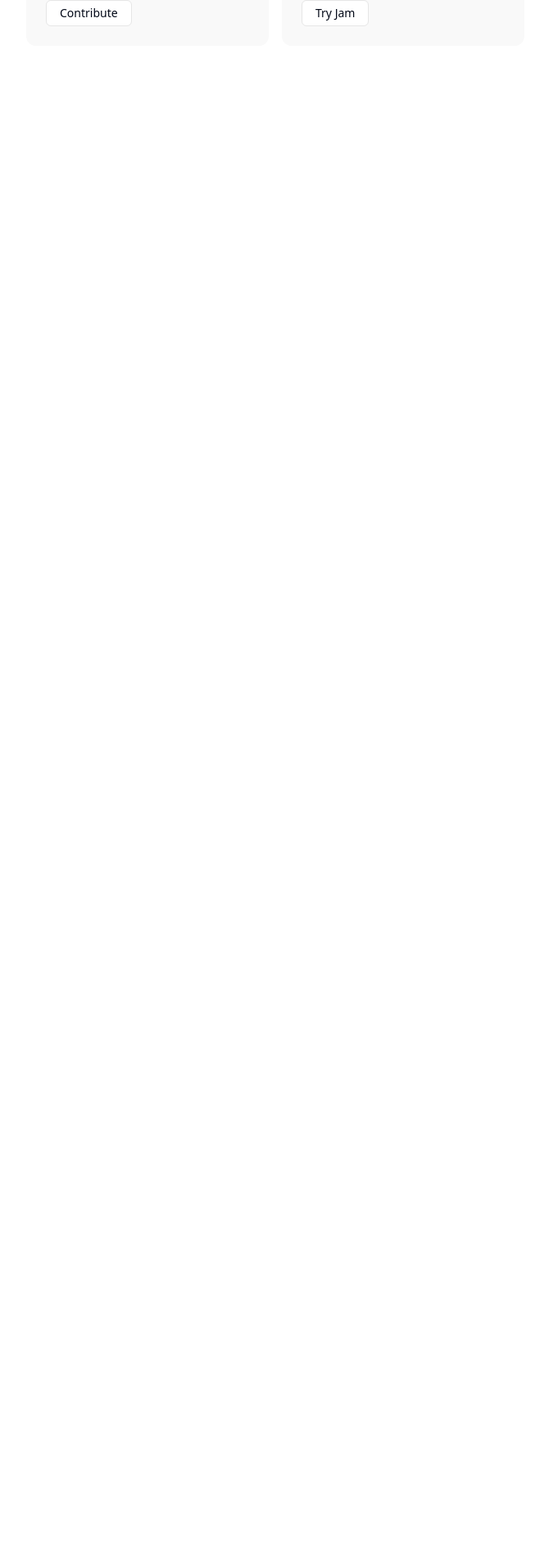
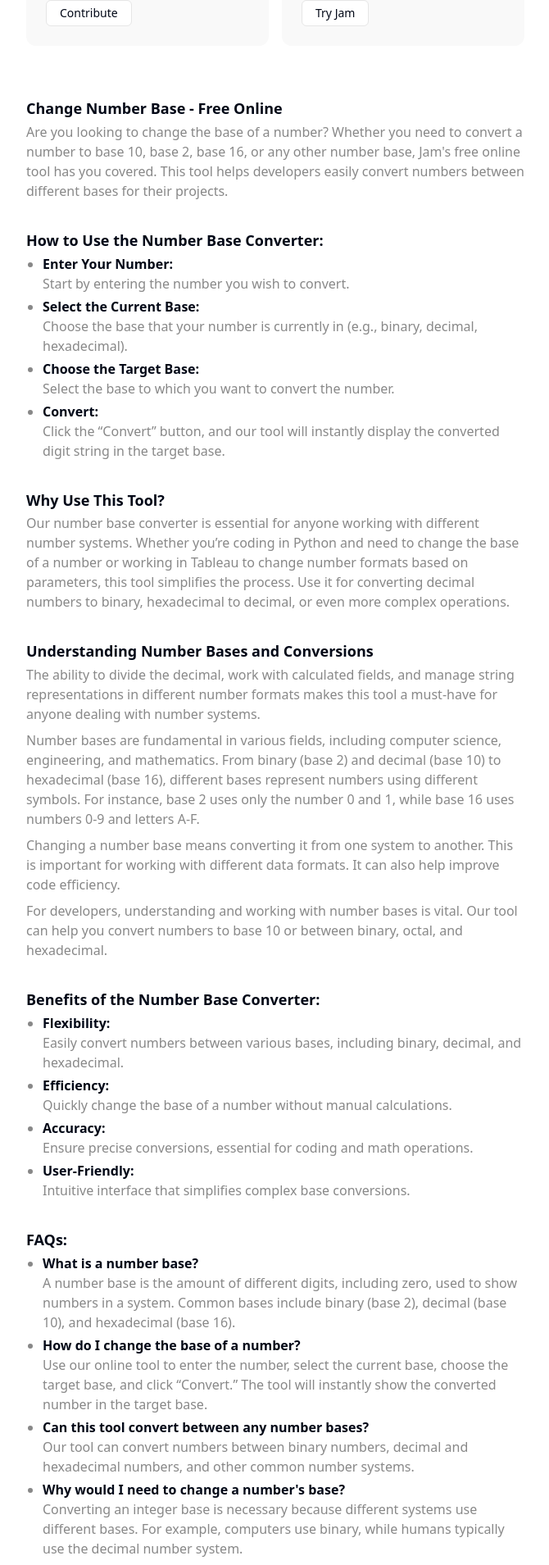
Before and after one commit to jamdotdev/jam-dev-utilities, a Next.js app: page /utilities/number-base-changer in a window 1280 px wide. Shown: the part 844-2753 px from the top of the page at 82% size, without its empty margins (304-974 px from the left). Before the commit the page ends 964 px from the top, so only its background shows below. Built offline with nearby package versions, Linux system fonts and the light colour scheme.

Commit message:
feat: add number base changer SEO

```diff
--- /dev/null
+++ b/components/seo/NumberBaseChangerSEO.tsx
@@ -0,0 +1,135 @@
+import React from "react";
+
+export default function NumberBaseChangerSEO() {
+  return (
+    <div className="content-wrapper">
+      <section>
+        <h2>Change Number Base - Free Online</h2>
+        <p>
+          Are you looking to change the base of a number? Whether you need to
+          convert a number to base 10, base 2, base 16, or any other number
+          base, Jam's free online tool has you covered. This tool helps
+          developers easily convert numbers between different bases for their
+          projects.
+        </p>
+      </section>
+
+      <section>
+        <h2>How to Use the Number Base Converter:</h2>
+        <ul>
+          <li>
+            <b>Enter Your Number:</b> <br /> Start by entering the number you
+            wish to convert.
+          </li>
+          <li>
+            <b>Select the Current Base:</b> <br /> Choose the base that your
+            number is currently in (e.g., binary, decimal, hexadecimal).
+          </li>
+          <li>
+            <b>Choose the Target Base:</b> <br /> Select the base to which you
+            want to convert the number.
+          </li>
+          <li>
+            <b>Convert:</b> <br /> Click the “Convert” button, and our tool will
+            instantly display the converted digit string in the target base.
+          </li>
+        </ul>
+      </section>
+
+      <section>
+        <h2>Why Use This Tool?</h2>
+        <p>
+          Our number base converter is essential for anyone working with
+          different number systems. Whether you’re coding in Python and need to
+          change the base of a number or working in Tableau to change number
+          formats based on parameters, this tool simplifies the process. Use it
+          for converting decimal numbers to binary, hexadecimal to decimal, or
+          even more complex operations.
+        </p>
+      </section>
+
+      <section>
+        <h2>Understanding Number Bases and Conversions</h2>
+        <p>
+          The ability to divide the decimal, work with calculated fields, and
+          manage string representations in different number formats makes this
+          tool a must-have for anyone dealing with number systems.
+        </p>
+        <p>
+          Number bases are fundamental in various fields, including computer
+          science, engineering, and mathematics. From binary (base 2) and
+          decimal (base 10) to hexadecimal (base 16), different bases represent
+          numbers using different symbols. For instance, base 2 uses only the
+          number 0 and 1, while base 16 uses numbers 0-9 and letters A-F.
+        </p>
+        <p>
+          Changing a number base means converting it from one system to another.
+          This is important for working with different data formats. It can also
+          help improve code efficiency.
+        </p>
+        <p>
+          For developers, understanding and working with number bases is vital.
+          Our tool can help you convert numbers to base 10 or between binary,
+          octal, and hexadecimal.
+        </p>
+      </section>
+
+      <section>
+        <h2>Benefits of the Number Base Converter:</h2>
+        <ul>
+          <li>
+            <b>Flexibility:</b> <br /> Easily convert numbers between various
+            bases, including binary, decimal, and hexadecimal.
+          </li>
+          <li>
+            <b>Efficiency:</b> <br /> Quickly change the base of a number
+            without manual calculations.
+          </li>
+          <li>
+            <b>Accuracy:</b> <br /> Ensure precise conversions, essential for
+            coding and math operations.
+          </li>
+          <li>
+            <b>User-Friendly:</b> <br /> Intuitive interface that simplifies
+            complex base conversions.
+          </li>
+        </ul>
+      </section>
+
+      <section>
+        <h2>FAQs:</h2>
+        <ul>
+          <li>
+            <b>What is a number base?</b> <br /> A number base is the amount of
+            different digits, including zero, used to show numbers in a system.
+            Common bases include binary (base 2), decimal (base 10), and
+            hexadecimal (base 16).
+          </li>
+          <li>
+            <b>How do I change the base of a number?</b> <br /> Use our online
+            tool to enter the number, select the current base, choose the target
+            base, and click “Convert.” The tool will instantly show the
+            converted number in the target base.
+          </li>
+          <li>
+            <b>Can this tool convert between any number bases?</b> <br /> Our
+            tool can convert numbers between binary numbers, decimal and
+            hexadecimal numbers, and other common number systems.
+          </li>
+          <li>
+            <b>Why would I need to change a number's base?</b> <br /> Converting
+            an integer base is necessary because different systems use different
+            bases. For example, computers use binary, while humans typically use
+            the decimal number system.
+          </li>
+          <li>
+            <b>Is this tool suitable for coding in Python?</b> <br />{" "}
+            Absolutely. Our tool is perfect for Python developers who need to
+            change the base of numbers for various coding tasks. It’s also
+            helpful for working with data in platforms like Tableau and Excel.
+          </li>
+        </ul>
+      </section>
+    </div>
+  );
+}
--- a/pages/utilities/number-base-changer.tsx
+++ b/pages/utilities/number-base-changer.tsx
@@ -10,6 +10,7 @@ import { useCopyToClipboard } from "@/components/hooks/useCopyToClipboard";
 import CallToActionGrid from "@/components/CallToActionGrid";
 import Meta from "@/components/Meta";
 import { Combobox } from "@/components/ds/ComboboxComponent";
+import NumberBaseChangerSEO from "@/components/seo/NumberBaseChangerSEO";
 
 export default function Base64Encoder() {
   const [fromBase, setFromBase] = useState(10);
@@ -86,6 +87,10 @@ export default function Base64Encoder() {
       </section>
 
       <CallToActionGrid />
+
+      <section className="container max-w-2xl mb-6">
+        <NumberBaseChangerSEO />
+      </section>
     </main>
   );
 }
```
